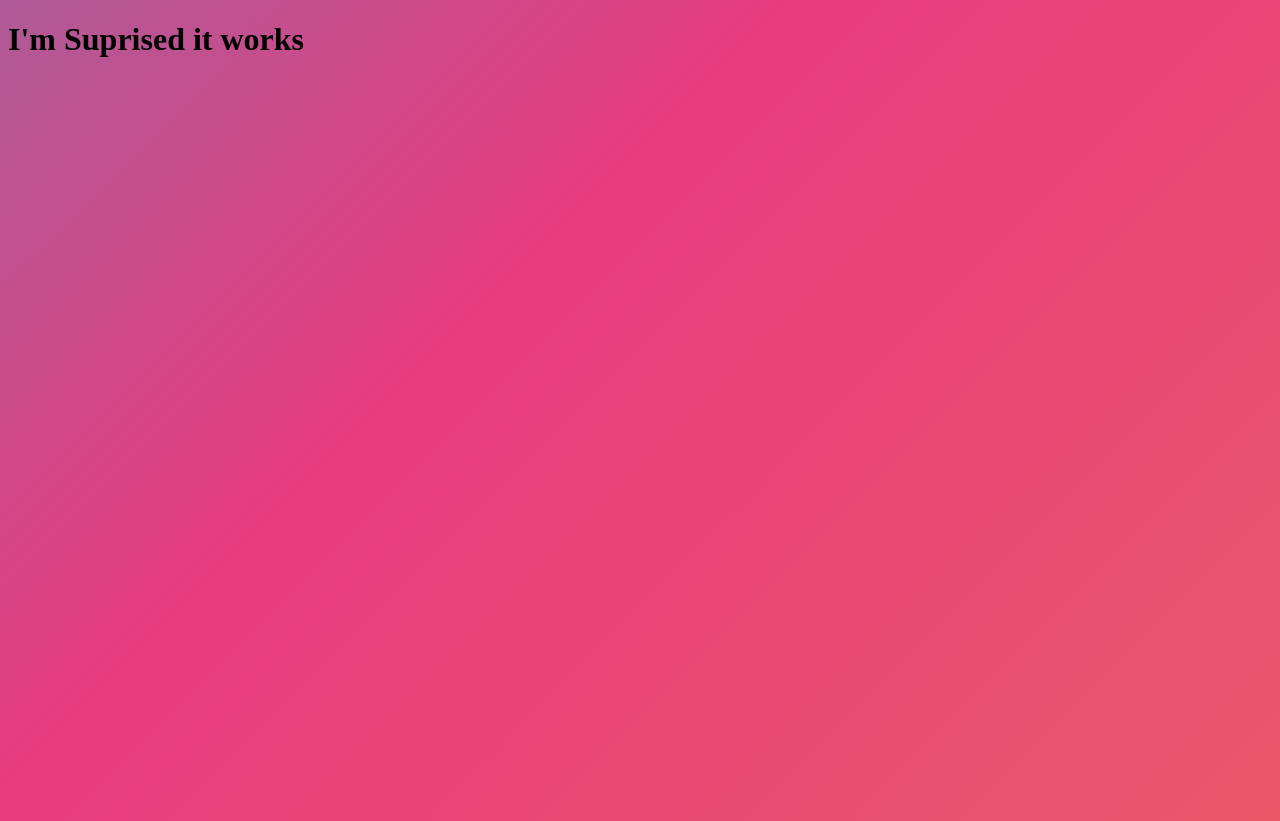
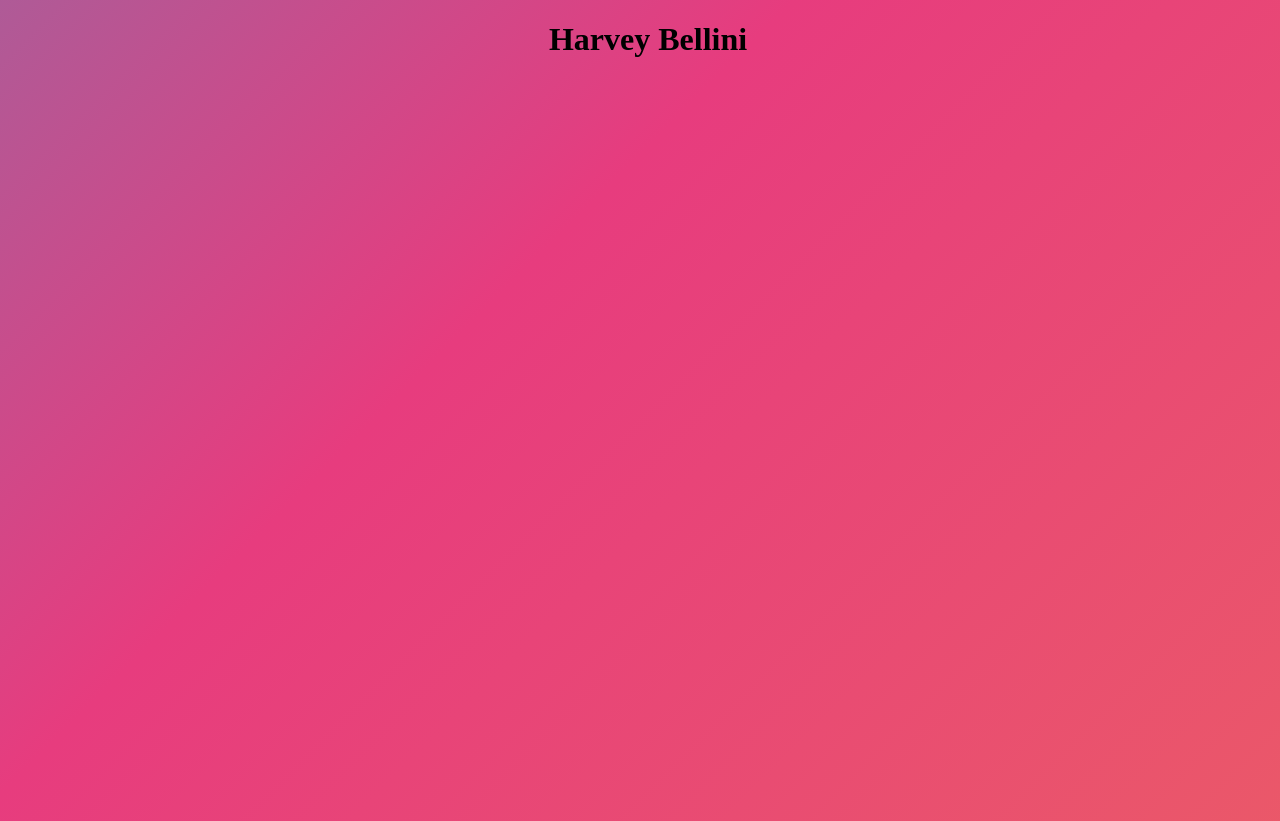
Before and after one commit to harveybellini/harveybellini.github.io, a plain HTML site: page index.html in a window 1280 px wide. Drawn offline with Linux system fonts and the light colour scheme.

Commit message:
Update index.html

```diff
--- a/index.html
+++ b/index.html
@@ -5,7 +5,7 @@
 </head>
 <body>
 
-<h1>I'm Suprised it works</h1>
+<center><h1>Harvey Bellini</h1><center>
 
 </body>
 </html>
```
